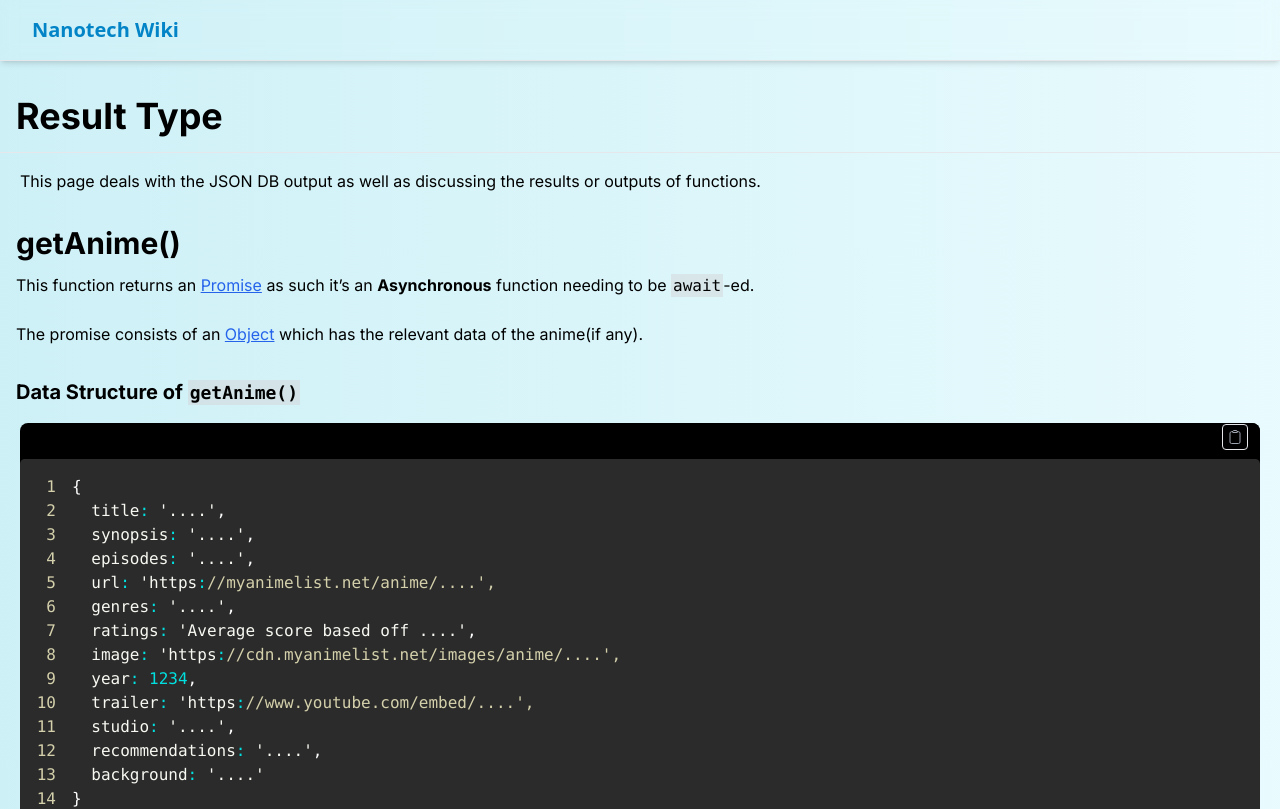
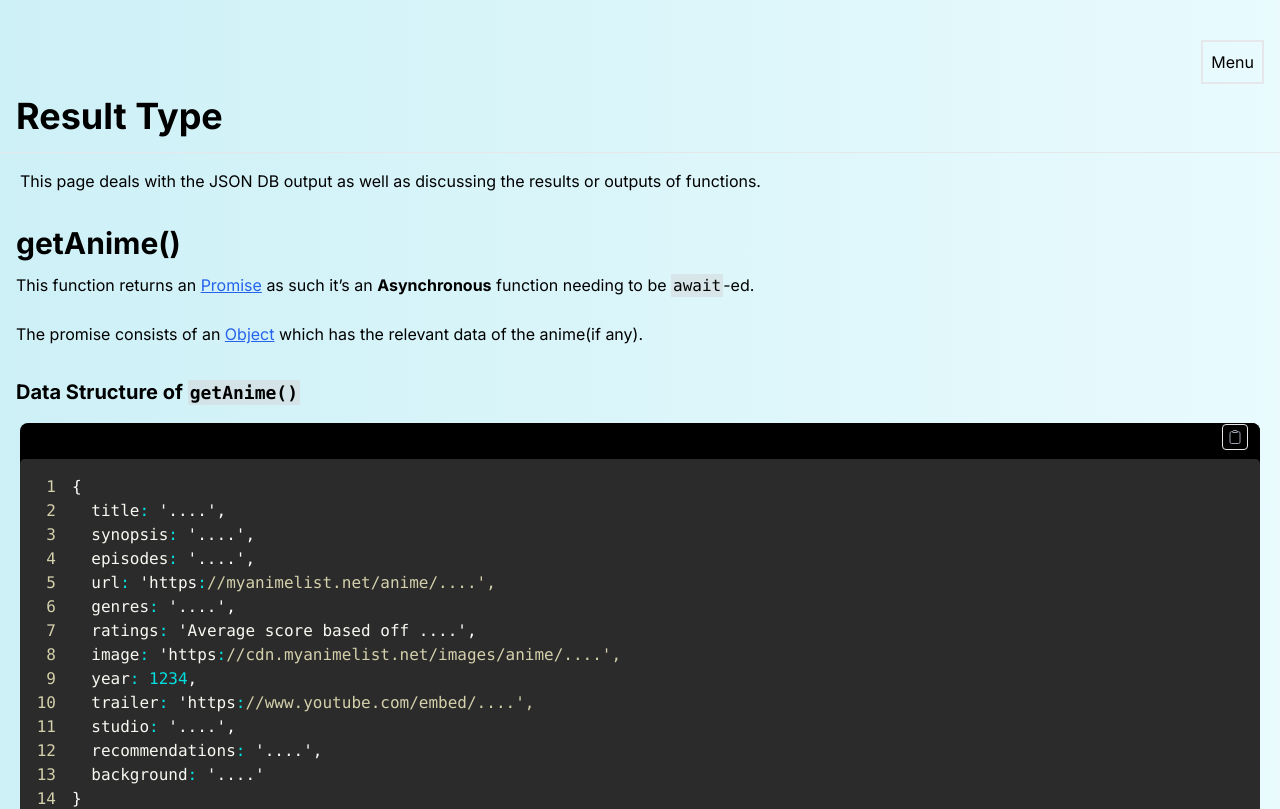
Before and after one commit to NanotechPikachu/Next, a Next.js app: page /result in a window 1280 px wide. Shown: the top 809 px of the page. Built offline with nearby package versions, Linux system fonts and the light colour scheme.

Commit message:
Update page.jsx

```diff
--- a/src/app/result/page.jsx
+++ b/src/app/result/page.jsx
@@ -4,6 +4,7 @@ import { SyntaxHighlighter as CodeBlock, style } from '../../components/CodeBloc
 import Copy from '../../components/Copy.js';
 import TitleNavBar from '../../components/TitleNavBar.js';
 import { Note } from '../../components/Boxes.jsx';
+import NavBar from '../../components/NavBar.jsx';
 
 export default function Result() {
   const c = `{
@@ -65,7 +66,8 @@ export default function Result() {
 
   return (
     <div>
-    <TitleNavBar />
+   {/* <TitleNavBar /> */}
+    <NavBar />
     <h1 className="ml-4 text-3xl md:text-4xl pt-24 mb-4 font-bold text-black">Result Type</h1>
     <hr />
     <p className="ml-5 mr-5 mt-4 text-black">
```
